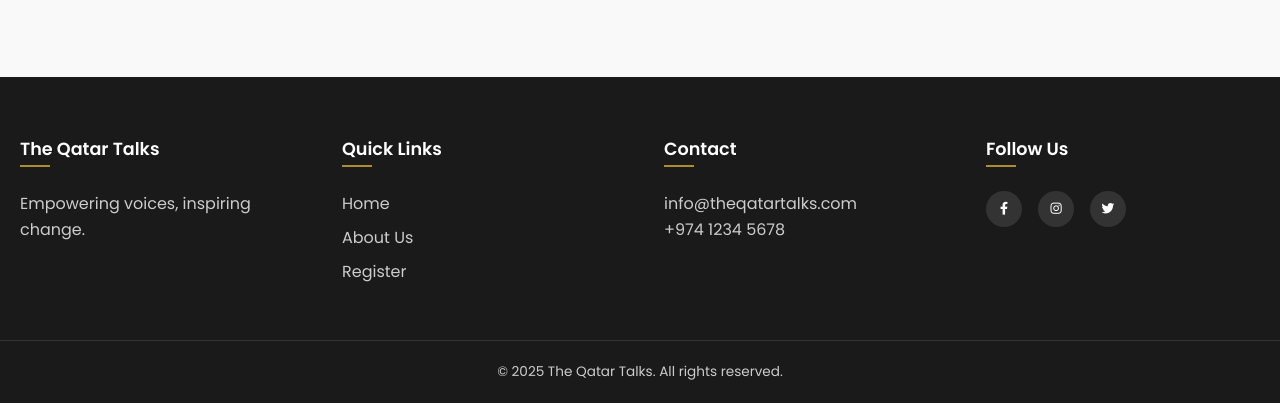
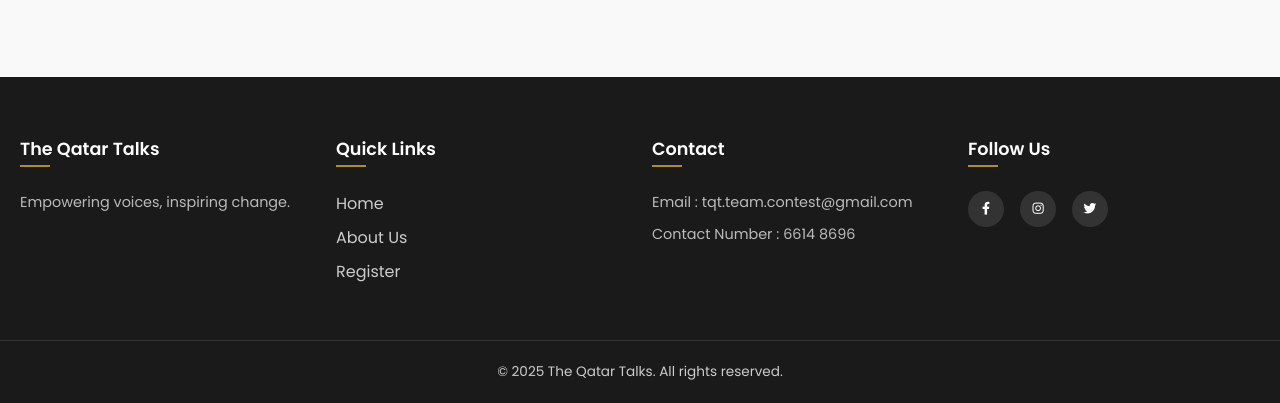
Before and after one commit to 5h0xib/The-Qatar-Talks, a plain HTML site: page index.html in a window 1280 px wide. Shown: the part 10025-10428 px from the top of the page. Drawn offline with Linux system fonts and the light colour scheme.

Commit message:
Add files via upload

```diff
--- a/assets/css/style.css
+++ b/assets/css/style.css
@@ -13,6 +13,10 @@
       box-sizing: border-box;
       margin: 0;
       padding: 0;
+    }
+
+    html {
+      scroll-behavior: smooth;
     }
 
     body {
@@ -608,6 +612,10 @@
       padding: 80px 0;
     }
 
+    section[id] {
+      scroll-margin-top: 130px;
+    }
+
     .flipbook-section {
       padding-top: 120px !important;
       padding-bottom: 40px;
@@ -1605,8 +1613,8 @@
 
     .footer-content {
       display: grid;
-      grid-template-columns: repeat(auto-fit, minmax(200px, 1fr));
-      gap: 3rem;
+      grid-template-columns: repeat(auto-fit, minmax(220px, 1fr));
+      gap: 1.5rem;
       margin-bottom: 3rem;
     }
 
@@ -1633,6 +1641,13 @@
 
     .footer-col a:hover {
       color: var(--color-secondary);
+    }
+
+    .footer-col p {
+      white-space: nowrap;
+      font-size: 0.9rem;
+      color: #bbb;
+      margin-bottom: 0.5rem;
     }
 
     .copyright {
--- a/assets/js/layout.js
+++ b/assets/js/layout.js
@@ -147,8 +147,8 @@ function loadFooter() {
       </div>
       <div class="footer-col">
         <h5>Contact</h5>
-        <p>info@theqatartalks.com</p>
-        <p>+974 1234 5678</p>
+        <p>Email : tqt.team.contest@gmail.com</p>
+        <p>Contact Number : 6614 8696</p>
       </div>
       <div class="footer-col">
         <h5>Follow Us</h5>
```
